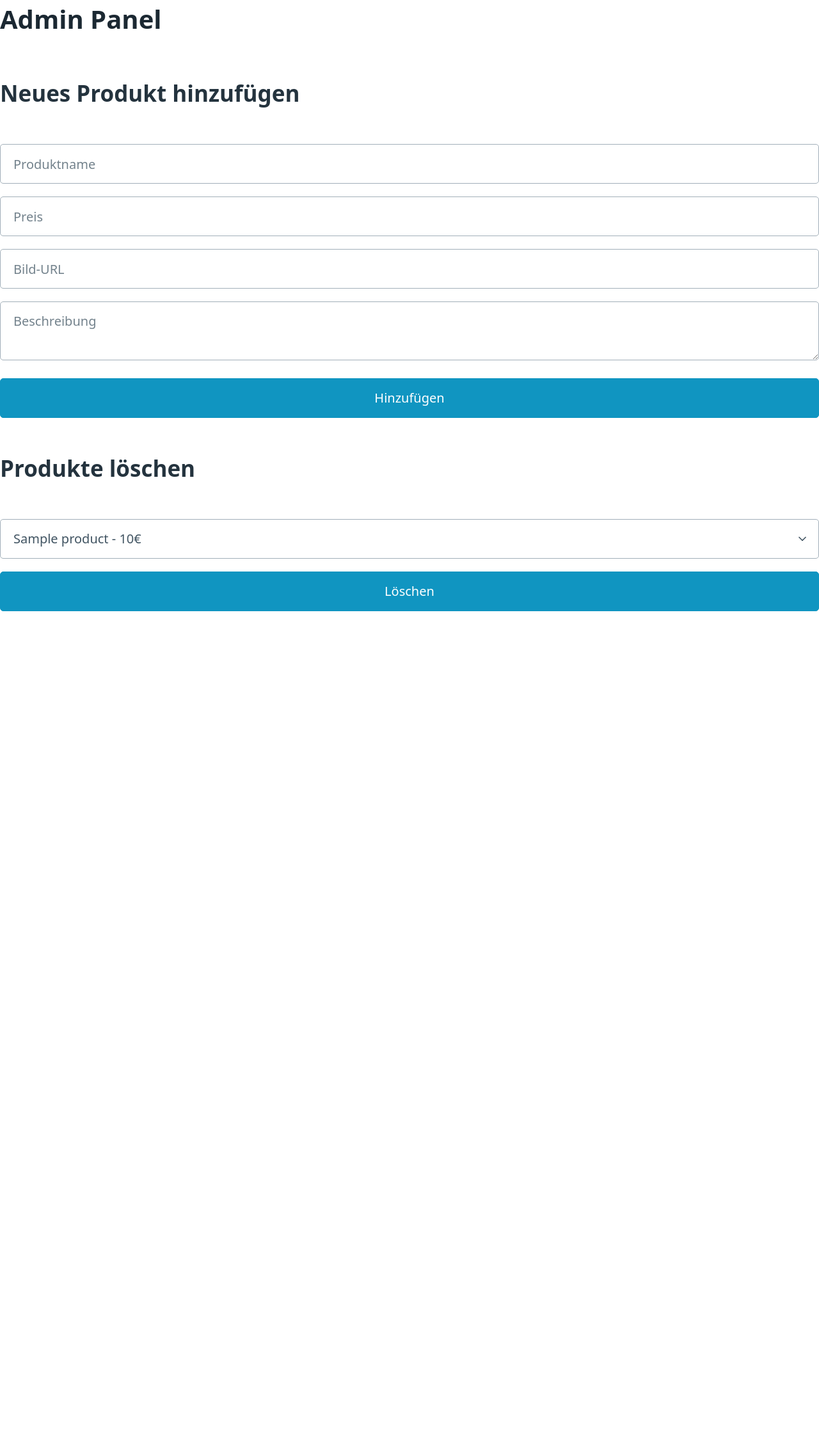
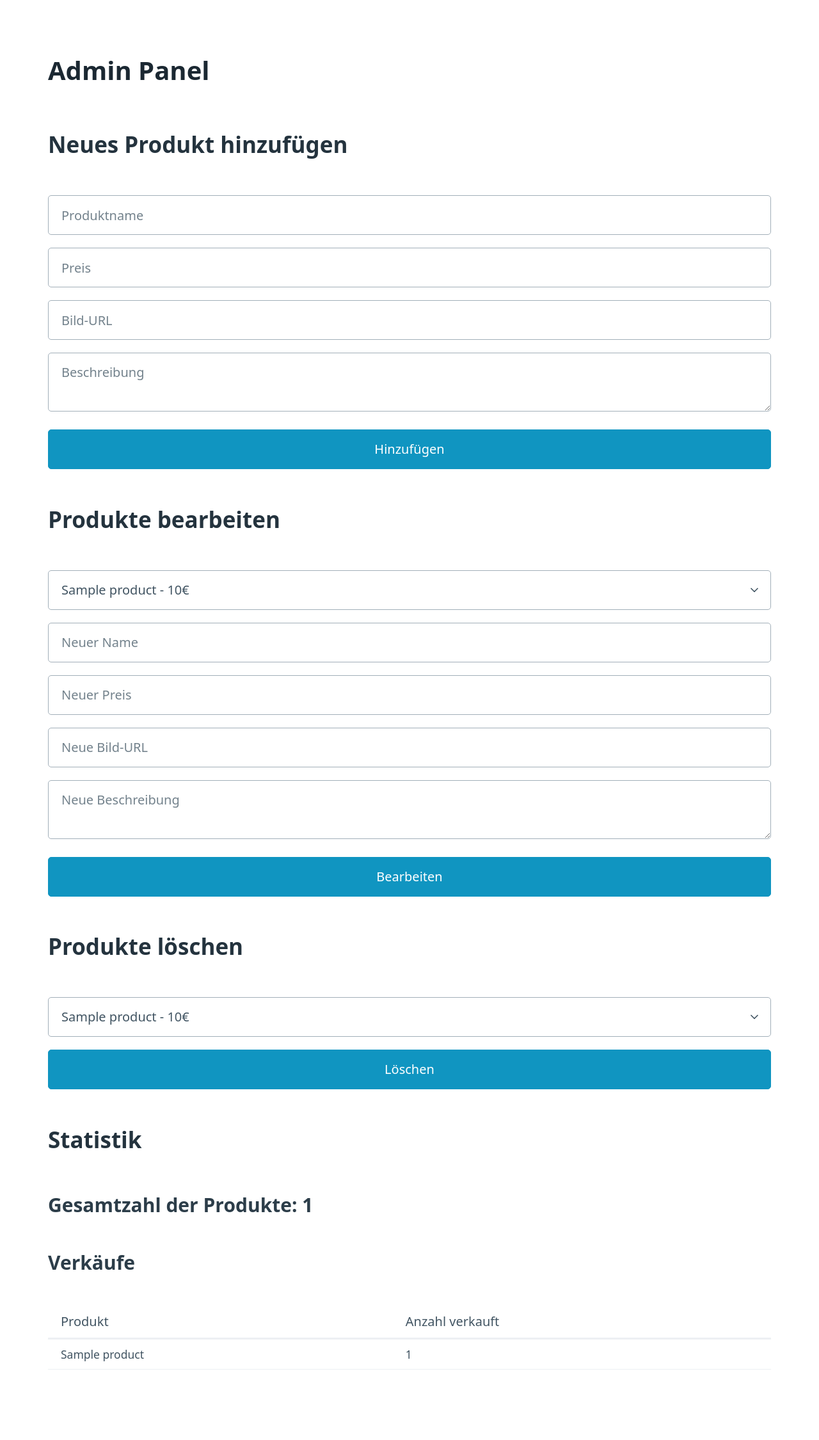
Before and after one commit to paulp111/minimal_shop, a PHP site: page /admin.php in a window 1280 px wide. Shown: the whole page at 64% size. Before the commit the page ends 955 px from the top, so only its background shows below. Run offline with PHP 8.4, Linux system fonts and the light colour scheme; tables that the repository leaves empty or names only in its code hold one stand-in row (values such as "Sample post").

Commit message:
first commit

```diff
--- a/public/admin.php
+++ b/public/admin.php
@@ -33,6 +33,30 @@ if ($_SERVER["REQUEST_METHOD"] === "POST" && isset($_POST["delete_product"])) {
     }
 }
 
+// Produkt bearbeiten
+if ($_SERVER["REQUEST_METHOD"] === "POST" && isset($_POST["edit_product"])) {
+    $id = (int)$_POST["product_id"];
+    $name = $_POST["name"];
+    $price = (float)$_POST["price"];
+    $image = $_POST["image"];
+    $description = $_POST["description"];
+
+    if ($product->updateProduct($id, $name, $price, $image, $description)) {
+        echo "<p>Produkt erfolgreich bearbeitet!</p>";
+    } else {
+        echo "<p>Fehler beim Bearbeiten.</p>";
+    }
+}
+
+// Anzahl der Produkte abrufen
+$product_count = $db->query("SELECT COUNT(*) as count FROM products")[0]['count'];
+
+// Verkaufsstatistik abrufen
+$sales = $db->query("SELECT p.name, COUNT(s.id) as total_sales
+                     FROM sales s
+                     JOIN products p ON s.product_id = p.id
+                     GROUP BY s.product_id");
+
 $products = $product->getAllProducts();
 ?>
 
@@ -42,9 +66,10 @@ $products = $product->getAllProducts();
     <meta charset="UTF-8">
     <meta name="viewport" content="width=device-width, initial-scale=1.0">
     <title>Admin Panel</title>
-    <link rel="stylesheet" href="../public/css/pico.classless.min.css">
+    <link rel="stylesheet" href="css/pico.classless.min.css">
 </head>
 <body>
+    <main class="container">
         <h1>Admin Panel</h1>
 
         <h2>Neues Produkt hinzufügen</h2>
@@ -56,6 +81,20 @@ $products = $product->getAllProducts();
             <button type="submit" name="add_product">Hinzufügen</button>
         </form>
 
+        <h2>Produkte bearbeiten</h2>
+        <form method="POST">
+            <select name="product_id">
+                <?php foreach ($products as $p): ?>
+                    <option value="<?= $p['id'] ?>"><?= htmlspecialchars($p['name']) ?> - <?= $p['price'] ?>€</option>
+                <?php endforeach; ?>
+            </select>
+            <input type="text" name="name" placeholder="Neuer Name" required>
+            <input type="number" name="price" placeholder="Neuer Preis" step="0.01" required>
+            <input type="text" name="image" placeholder="Neue Bild-URL">
+            <textarea name="description" placeholder="Neue Beschreibung"></textarea>
+            <button type="submit" name="edit_product">Bearbeiten</button>
+        </form>
+
         <h2>Produkte löschen</h2>
         <form method="POST">
             <select name="product_id">
@@ -65,5 +104,27 @@ $products = $product->getAllProducts();
             </select>
             <button type="submit" name="delete_product">Löschen</button>
         </form>
+
+        <h2>Statistik</h2>
+        <h3>Gesamtzahl der Produkte: <?= $product_count ?></h3>
+
+        <h3>Verkäufe</h3>
+        <table>
+            <thead>
+                <tr>
+                    <th>Produkt</th>
+                    <th>Anzahl verkauft</th>
+                </tr>
+            </thead>
+            <tbody>
+                <?php foreach ($sales as $sale): ?>
+                    <tr>
+                        <td><?= htmlspecialchars($sale['name']) ?></td>
+                        <td><?= $sale['total_sales'] ?></td>
+                    </tr>
+                <?php endforeach; ?>
+            </tbody>
+        </table>
+    </main>
 </body>
 </html>
```
Also changed, not shown: public/index.php (+4 -5 lines), public/images/img1.jpg (added). Lines whose indentation alone changed are shown as unchanged.
